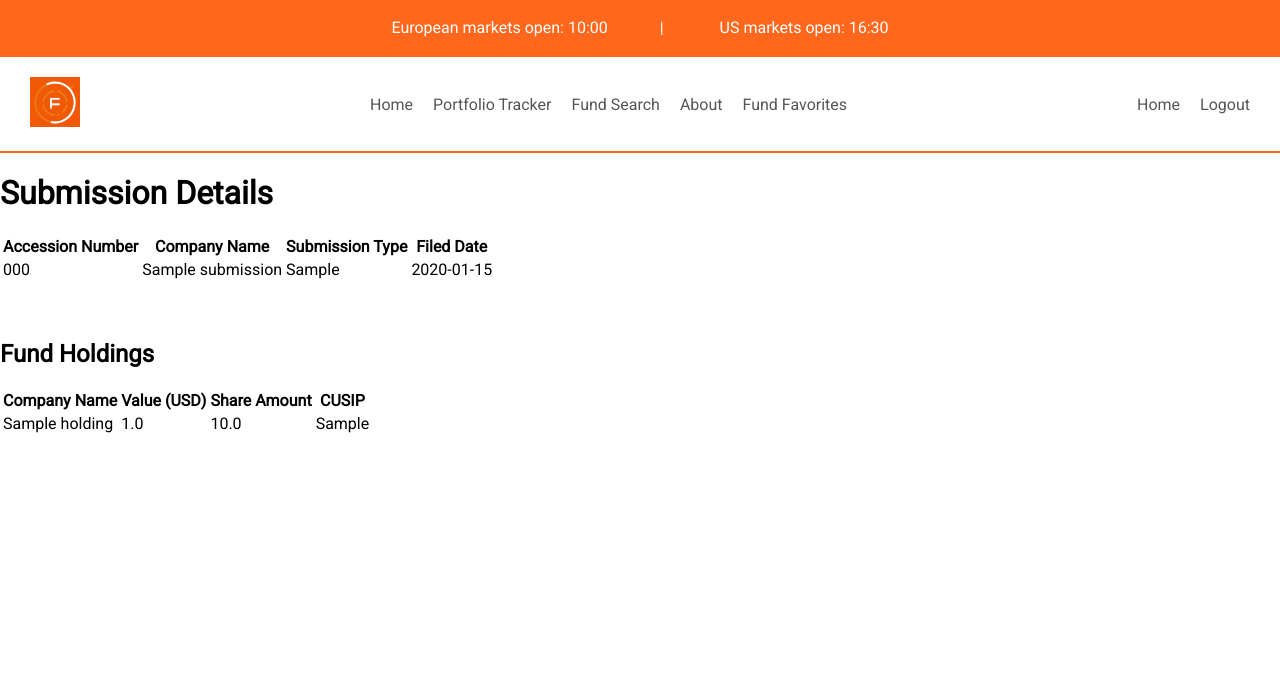
After one commit to martynasfreitakas/FinalFinance_flask_project, a Flask app: page /submission_details/000 in a window 1280 px wide. The commit adds this page. Shown: the top 676 px of the page. Run offline with Flask 3, Linux system fonts and the light colour scheme; the visitor is signed in with stand-in values (Sample User, id 1); tables that the repository leaves empty hold one stand-in row (values such as "Sample post"); parts of the project's set-up code (start-up, migrations or seed data) failed here and were passed over.

Commit message:
Linked Fund submission to Fund's holdings

```diff
--- a/routes.py
+++ b/routes.py
@@ -2,7 +2,7 @@ from datetime import datetime
 from database import db
 from flask import render_template, flash, redirect, url_for, session, request
 from forms import SignUpForm, LoginForm
-from models import User, FundData, Submission, AddFundToFavorites
+from models import User, FundData, Submission, AddFundToFavorites, FundHoldings
 from werkzeug.security import check_password_hash, generate_password_hash
 
 from utils import edgar_downloader_from_sec
@@ -152,3 +152,16 @@ def my_routes(app):
             flash('Fund not found in favorites.', 'error')
 
         return redirect(url_for('fund_favorites'))
+
+    @app.route('/submission_details/<accession_number>')
+    def submission_details(accession_number):
+        if 'username' not in session:
+            flash('This is only for registered users. Please sign in or log in.')
+            return redirect(url_for('login'))
+        submission = Submission.query.filter_by(accession_number=accession_number).first()
+        if not submission:
+            flash('No submission found with the given accession number.')
+            return redirect(url_for('fund_search'))
+        holdings = FundHoldings.query.filter_by(accession_number=accession_number).all()
+        return render_template('submission_details.html', submission=submission, holdings=holdings,
+                               year=datetime.now().year)
--- /dev/null
+++ b/templates/submission_details.html
@@ -0,0 +1,51 @@
+{% extends "base.html" %}
+
+{% block title %}
+Submission Details
+{% endblock %}
+
+{% block content %}
+<h1>Submission Details</h1>
+<table>
+    <thead>
+        <tr>
+            <th>Accession Number</th>
+            <th>Company Name</th>
+            <th>Submission Type</th>
+            <th>Filed Date</th>
+        </tr>
+    </thead>
+    <tbody>
+        <tr>
+            <td>{{ submission.accession_number }}</td>
+            <td>{{ submission.company_name }}</td>
+            <td>{{ submission.submission_type }}</td>
+            <td>{{ submission.filed_of_date }}</td>
+        </tr>
+    </tbody>
+</table>
+
+<br>
+<br>
+<h2>Fund Holdings</h2>
+<table>
+    <thead>
+        <tr>
+            <th>Company Name</th>
+            <th>Value (USD)</th>
+            <th>Share Amount</th>
+            <th>CUSIP</th>
+        </tr>
+    </thead>
+    <tbody>
+        {% for holding in holdings %}
+        <tr>
+            <td>{{ holding.company_name }}</td>
+            <td>{{ holding.value_usd }}</td>
+            <td>{{ holding.share_amount }}</td>
+            <td>{{ holding.cusip }}</td>
+        </tr>
+        {% endfor %}
+    </tbody>
+</table>
+{% endblock %}
```
Also changed, not shown: templates/fund_details.html (+17 -4 lines).
